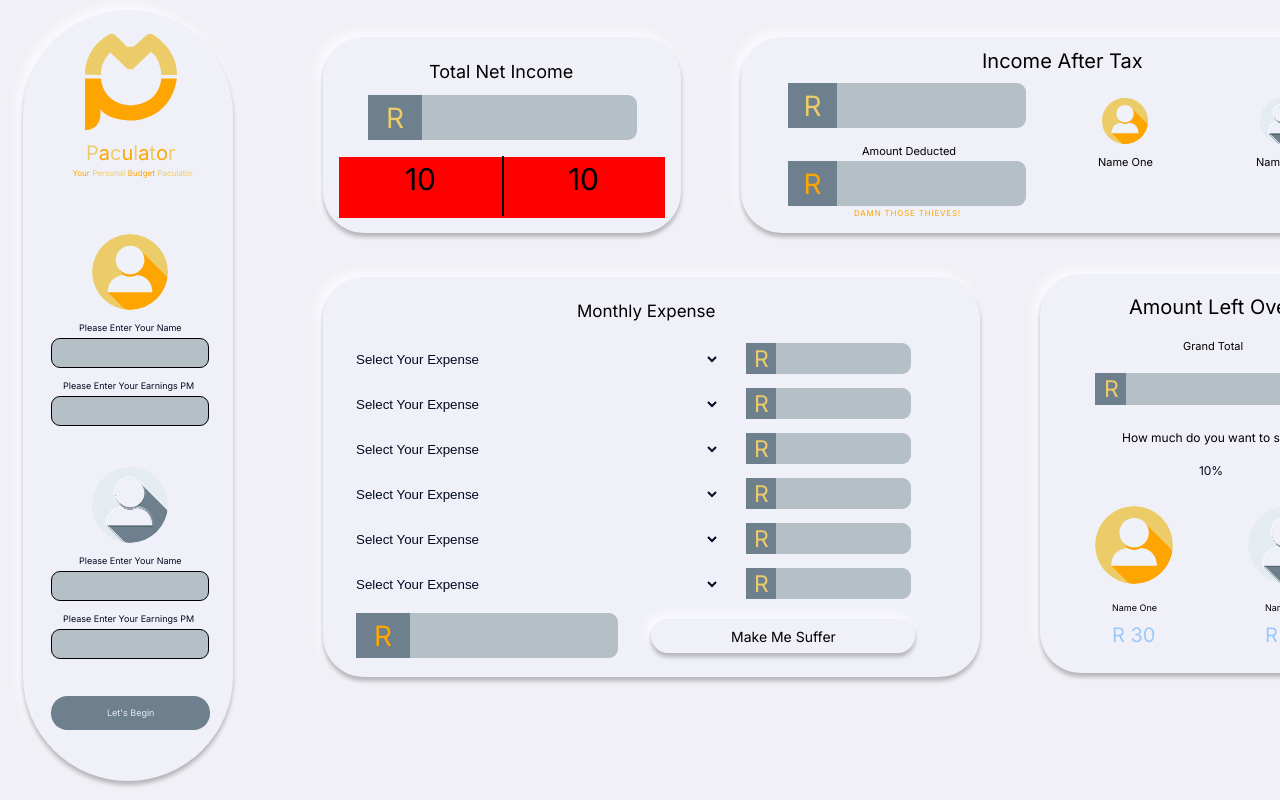
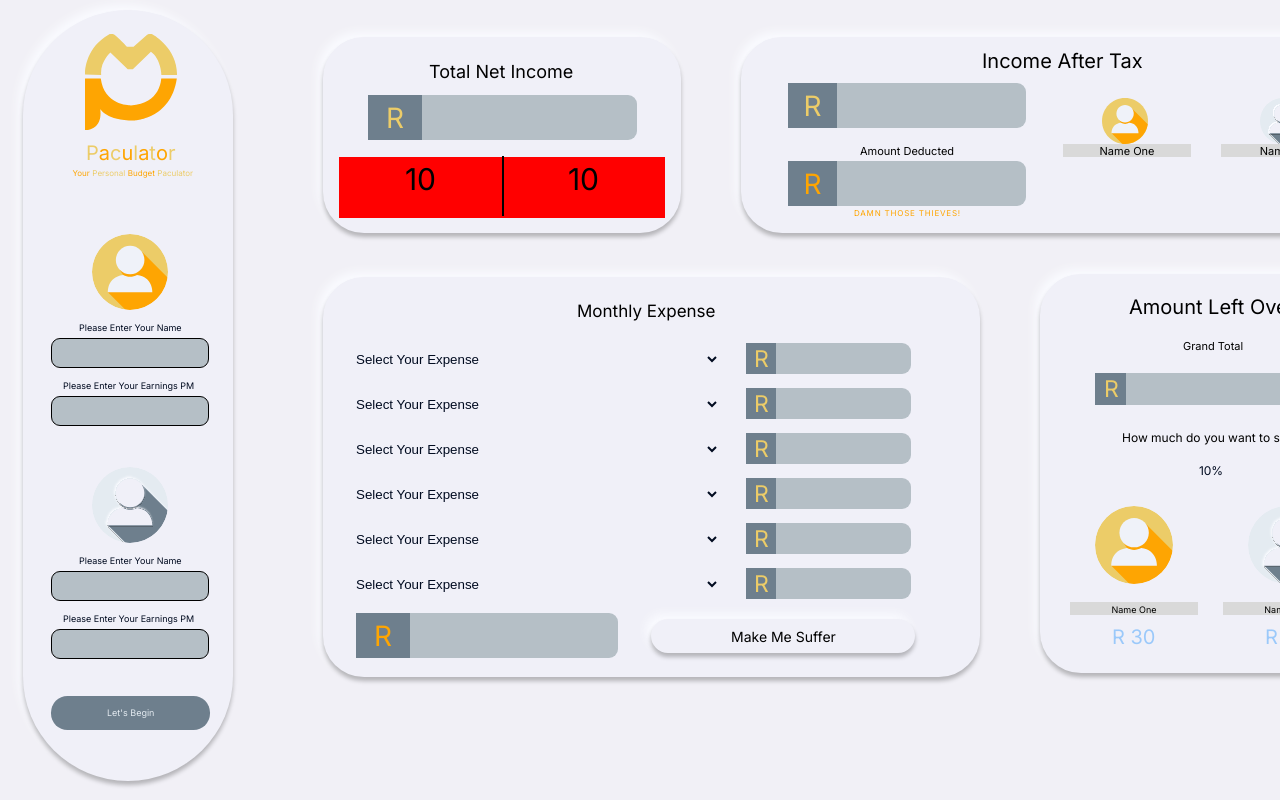
Before and after one commit to Tsebo200/Pacualtor, a React (Create React App) app: page / in a window 1280 px wide. Shown: the top 800 px of the page. Built offline with nearby package versions, Linux system fonts and the light colour scheme.

Commit message:
Styled Output name containers

```diff
--- a/src/components/Dashboard.js
+++ b/src/components/Dashboard.js
@@ -89,11 +89,15 @@ const Dashboard = () => {
             <div className="income-after-tax-right-container">
                 <div className="income-after-tax-user-one-box">
                     <div className="income-after-tax-profile-one"></div>
+                    <div className="income-after-tax-text-container-one">
                     <p id="name-three-output" className='income-after-tax-profile-one-name'>Name One</p>
+                    </div>
                 </div>
                 <div className="income-after-tax-user-two-box">
                     <div className="income-after-tax-profile-two"></div>
+                    <div className="income-after-tax-text-container-two">
                     <p id="name-four-output" className='income-after-tax-profile-two-name'>Name Two</p>
+                    </div>
                 </div>
             </div>
         </div>
@@ -235,12 +239,16 @@ const Dashboard = () => {
             </div>
             <div className="profile-amount-container-left">
                 <div className="profile-amount-left"></div>
+                <div className="profile-amount-text-container-one">
                 <div id="name-five-output" className="profile-amount-name-one">Name One</div>
+                </div>
                 <div className="profile-one-savings">R 30</div>
             </div>
             <div className="profile-amount-container-right">
                 <div className="profile-amount-right"></div>
+                <div className="profile-amount-text-container-two">
                 <div id="name-six-output" className="profile-amount-name-two">Name Two</div>
+                </div>
                 <div className="profile-two-savings">R 30</div>
             </div>
         </div>
--- a/src/index.css
+++ b/src/index.css
@@ -507,7 +507,7 @@ body {
   font-weight: 400;
   font-size: 11px;
   margin-top: 16px;
-  margin-left: 74px;
+  margin-left: 72px;
   float: left;
 }
 
@@ -586,14 +586,20 @@ body {
   float: left;
 }
 
+.income-after-tax-text-container-one{
+  width: 128px;
+  height: 13px;
+  background: #D9D9D9;
+  margin-left: -30px;
+  float: left;
+}
+
 .income-after-tax-profile-one-name{
   font-family: 'Inter';
-  font-style: normal;
   font-weight: 400;
   font-size: 11px;
-  margin-top: 11px;
-  margin-left: 5px;
-  float: left;
+  margin-top: 0px;
+  text-align: center;
 }
 
 /* Income After Tax User Two */
@@ -616,14 +622,21 @@ body {
   float: left;
 }
 
+.income-after-tax-text-container-two{
+  width: 128px;
+  height: 13px;
+  background: #D9D9D9;
+  margin-left: -30px;
+  float: left;
+}
+
 .income-after-tax-profile-two-name{
   font-family: 'Inter';
-  font-style: normal;
   font-weight: 400;
   font-size: 11px;
-  margin-top: 11px;
   margin-left: 5px;
-  float: left;
+  margin-top: 0px;
+  text-align: center;
 }
 
 /* Monthly Expense Container */
@@ -1115,13 +1128,21 @@ float: left;
   background-size: cover;
 }
 
+.profile-amount-text-container-one{
+  width: 128px;
+  height: 13px;
+  background: #D9D9D9;
+  margin-left: -25px;
+  margin-top: 18px;
+  float: left;
+}
+
 .profile-amount-name-one{
   font-family: 'Inter';
   font-weight: 400;
   font-size: 9px;
-  margin-left: 17px;
-  margin-top: 18px;
-  float: left;
+  margin-top: 2px;
+  text-align: center;
 }
 
 .profile-one-savings{
@@ -1154,13 +1175,21 @@ float: left;
   background-size: cover;
 }
 
+.profile-amount-text-container-two{
+  width: 128px;
+  height: 13px;
+  background: #D9D9D9;
+  margin-left: -25px;
+  margin-top: 18px;
+  float: left;
+}
+
 .profile-amount-name-two{
   font-family: 'Inter';
   font-weight: 400;
   font-size: 9px;
-  margin-left: 17px;
-  margin-top: 18px;
-  float: left;
+  margin-top: 2px;
+  text-align: center;
 }
 
 .profile-two-savings{
```
